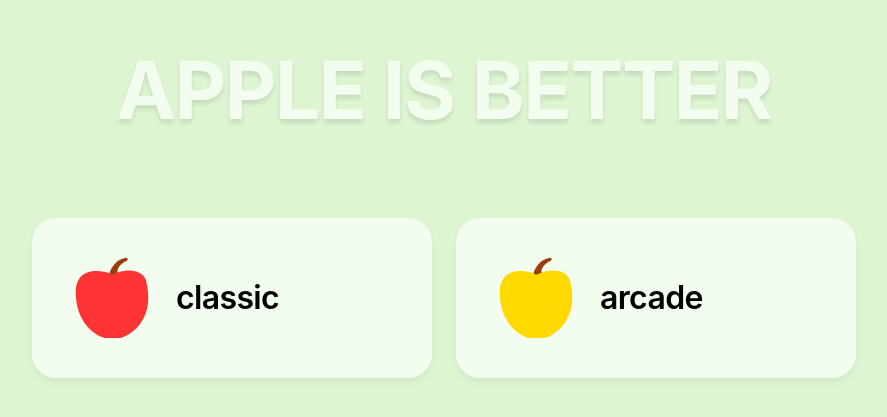
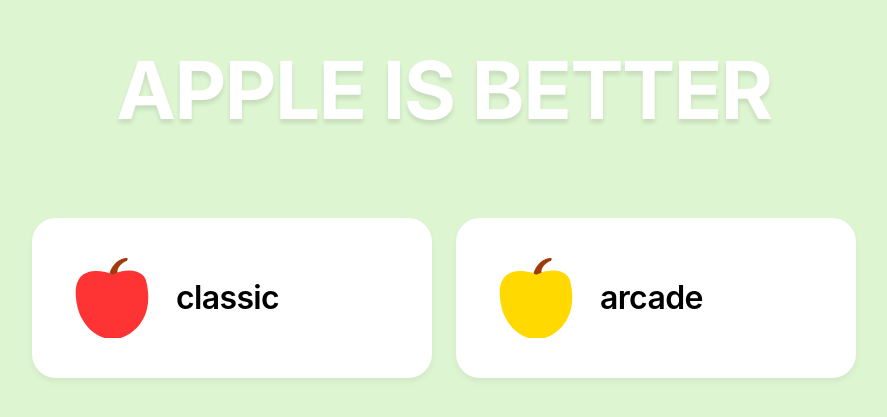
Before and after one commit to jomebe/AiB, a React (Create React App) app: page /classic in a window 1280 px wide. Shown: the part 191-608 px from the top of the page, without its empty margins (196-1083 px from the left). Built offline with nearby package versions, Linux system fonts and the light colour scheme; a web font is replaced by a local one.

Commit message:
혐동모드 뺴고 디자인 수정 다함

```diff
--- a/src/App.js
+++ b/src/App.js
@@ -18,7 +18,7 @@ const Container = styled.div`
 const Title = styled.h1`
   font-size: 80px;
   font-weight: 700;
-  color: #F2FDEF;
+  color:rgb(255, 255, 255);
   margin-bottom: 80px;
   text-align: center;
   letter-spacing: -0.02em;
@@ -33,7 +33,7 @@ const GameModeContainer = styled.div`
 const GameMode = styled.div`
   width: 400px;
   height: 160px;
-  background: #F2FDEF;
+  background:rgb(255, 255, 255);
   border-radius: 24px;
   display: flex;
   flex-direction: row;
--- a/src/components/styles/Classic.css
+++ b/src/components/styles/Classic.css
@@ -21,6 +21,10 @@
   gap: 20px;
   margin-top: 20px;
   margin-bottom: 40px;
+}
+
+.main-title {
+  color: #ffffff;
 }
 
 .back-button {
--- a/src/components/styles/ClassicMode.css
+++ b/src/components/styles/ClassicMode.css
@@ -320,12 +320,12 @@ html, body {
 }
 
 .back-button {
-  background-color: #F2FDEF !important;
+  background-color: #ffffff !important;
   color: #000000 !important;
 }
 
 .back-button:hover {
-  background-color: #F2FDEF !important;
+  background-color: #ffffff !important;
 }
 
 .game-over-overlay {
```
